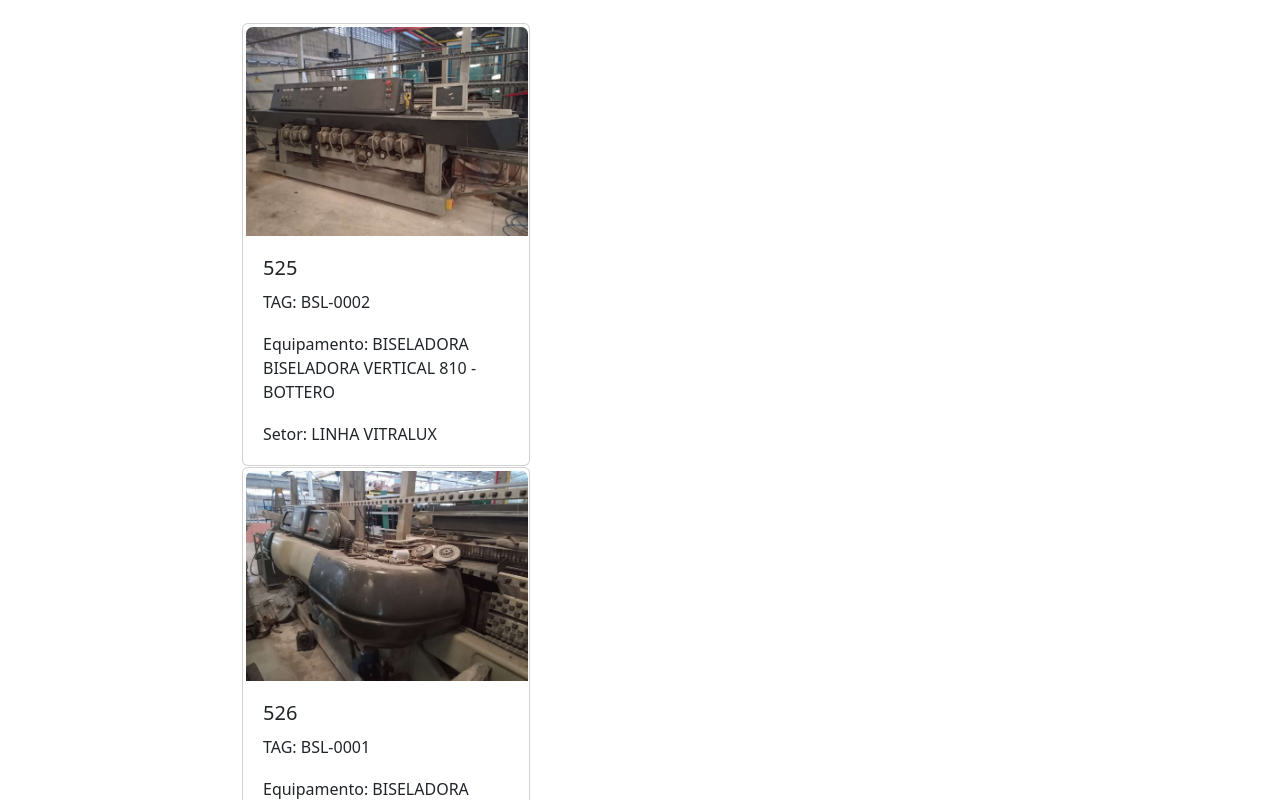
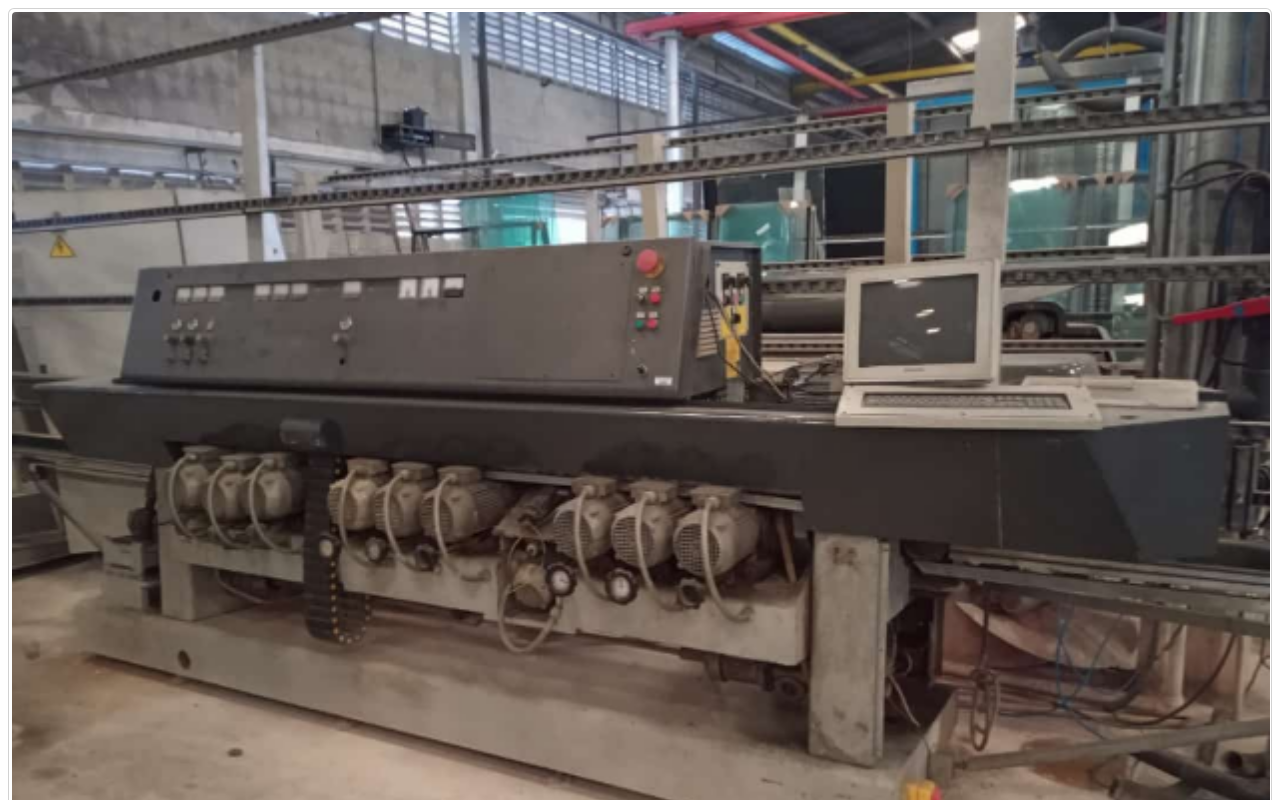
Before and after one commit to jvsprompt/absatecimento-react, a React (Create React App) app: page /equipamentos in a window 1280 px wide. Shown: the top 800 px of the page. Built offline with nearby package versions, Linux system fonts and the light colour scheme.

Commit message:
Modificação no Card

```diff
--- a/src/components/EquipCard.jsx
+++ b/src/components/EquipCard.jsx
@@ -1,9 +1,11 @@
 // import Button from 'react-bootstrap/Button';
 import Card from 'react-bootstrap/Card';
 
+import '../css/EquipCard.css';
+
 function EquipCard({ id, name, tag, equipament, local, image }) {
   return (
-    <Card style={{ width: '18rem' }} key={ id }>
+    <Card className='equip-card' key={ id }>
       <Card.Img variant="top" src={ image } />
       <Card.Body>
         <Card.Title>{ name }</Card.Title>
--- a/src/components/Loading.jsx
+++ b/src/components/Loading.jsx
@@ -1,8 +1,6 @@
 import React from 'react';
 
 function Loading() {
-
-
   return (
     <span>Carregando...</span>
   );
--- /dev/null
+++ b/src/css/EquipCard.css
@@ -0,0 +1,4 @@
+.equip-card {
+  width: 100%;
+  margin-bottom: 20px;
+}
--- a/src/css/Equipaments.css
+++ b/src/css/Equipaments.css
@@ -1,49 +1,11 @@
-
-.lista-filmes{
-  max-width: 800px;
-  margin: 14px auto;
-}
-
-.loading{
+.equip-list {
   display: flex;
-  justify-content: center;
-  align-items: center;
-  margin-top: 14px;
-}
-
-.lista-filmes article{
-  width: 100%;
-  background-color: #FFF;
-  padding: 15px;
-  border-radius: 4px;
-}
-
-.lista-filmes strong{
-  margin-bottom: 14px;
-  text-align: center;
-  font-size: 22px;
-  display: block;
-}
-
-.lista-filmes img{
-  width: 900px;
-  max-width: 100%;
-  max-height: 900px;
-  object-fit: cover;
-  display: block;
-  border-top-left-radius: 8px;
-  border-top-right-radius: 8px;
-}
-
-.lista-filmes a{
-  display: flex;
+  /* flex-direction: column; */
+  flex-wrap: wrap;
   align-items: center;
   justify-content: center;
-  padding: 10px 0;
-  font-size: 24px;
-  background-color: #116FEB;
-  text-decoration: none;
-  color: #FFF;
-  border-bottom-left-radius: 8px;
-  border-bottom-right-radius: 8px;
+  width: 100%;
+  height: 100%;
+  padding: 0;
+  margin: 0;
 }
--- a/src/pages/Equipaments.jsx
+++ b/src/pages/Equipaments.jsx
@@ -18,8 +18,8 @@ function Equipaments() {
   }, [])
 
   return isLoading ? <Loading/> : (
-    <div className="container">
-      <div className="lista-filmes" charset="utf-8">
+    <div className=''>
+      <div className='equip-list'>
         {equips.map((eq) => {
           return (
             <EquipCard
```
